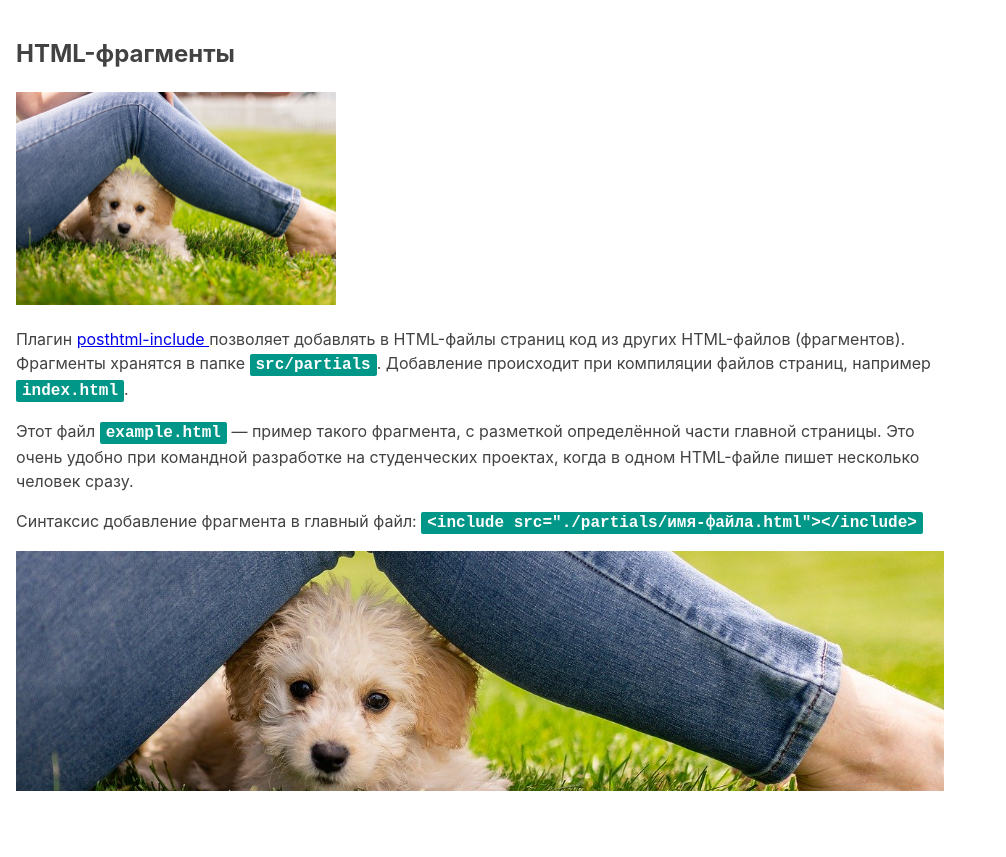
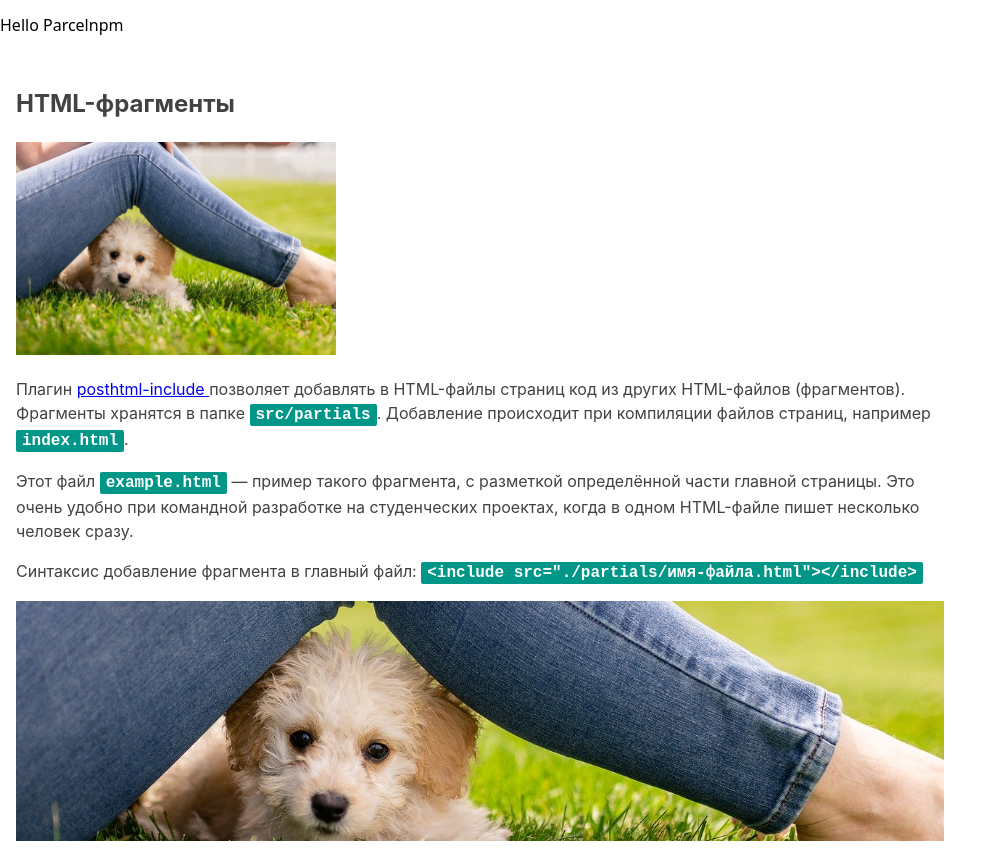
Before and after one commit to kovalenko-23/goit-js-hw-09-gallery, a website built with Parcel: page src/index.html in a window 1280 px wide. Shown: the whole page, without its empty margins (0-1006 px from the left). Before the commit the page ends 807 px from the top, so only its background shows below. Built offline with nearby package versions, Linux system fonts and the light colour scheme.

Commit message:
initial commit

```diff
--- a/package.json
+++ b/package.json
@@ -3,10 +3,10 @@
   "version": "1.1.0",
   "description": "",
   "main": "index.js",
-  "homepage": "https://goitacademy.github.io/parcel-project-template",
+  "homepage": "https://kovalenko-23.github.io/goit-js-hw-09-gallery",
   "scripts": {
     "dev": "parcel src/*.html",
-    "build": "parcel build src/*.html --public-url /parcel-project-template/"
+    "build": "parcel build src/*.html --public-url /goit-js-hw-09-gallery/"
   },
   "repository": {
     "type": "git",
--- a/src/index.html
+++ b/src/index.html
@@ -12,6 +12,7 @@
     />
   </head>
   <body>
+    <p>Hello Parcelnpm</p>
     <!-- Так добавляются фрагменты в главные HTML-файлы страниц. -->
     <include src="./partials/example.html"></include>
 
```
